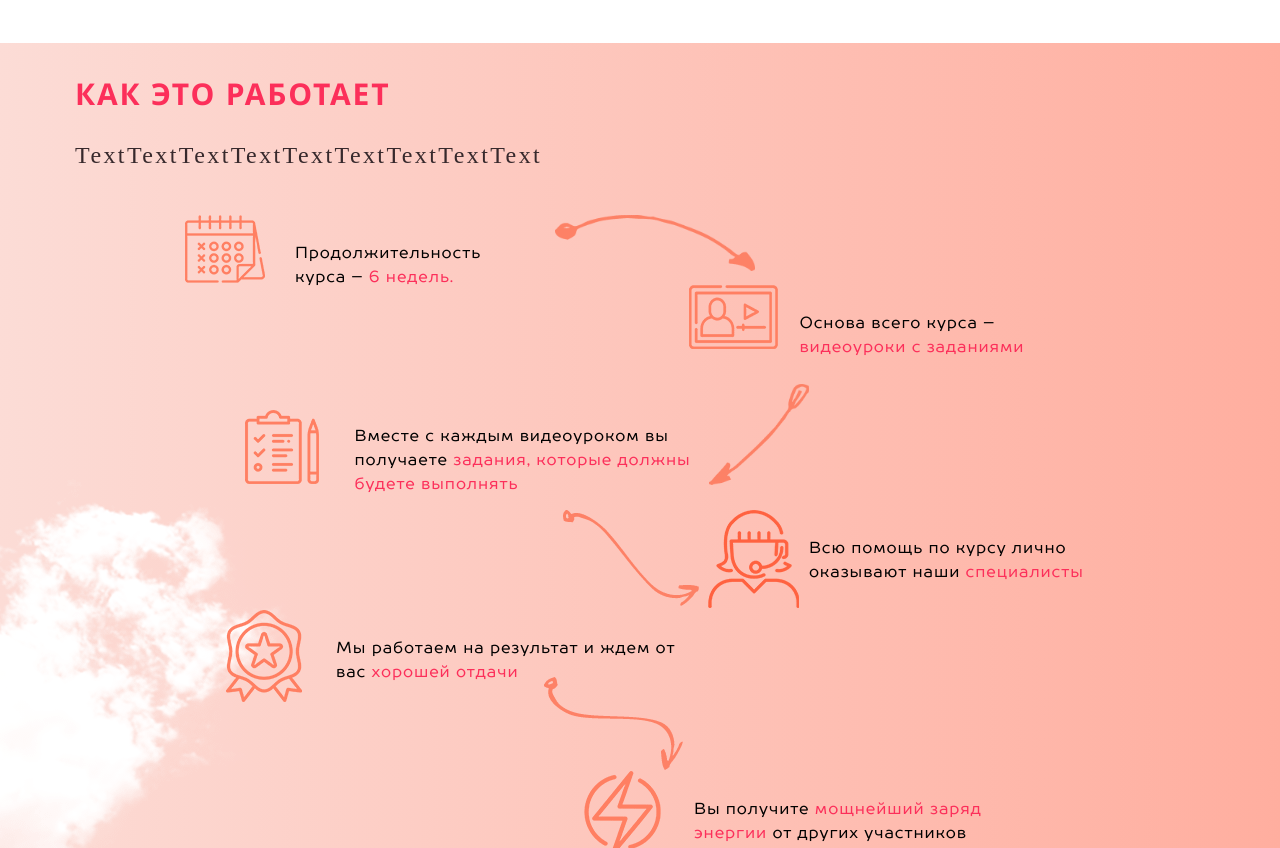
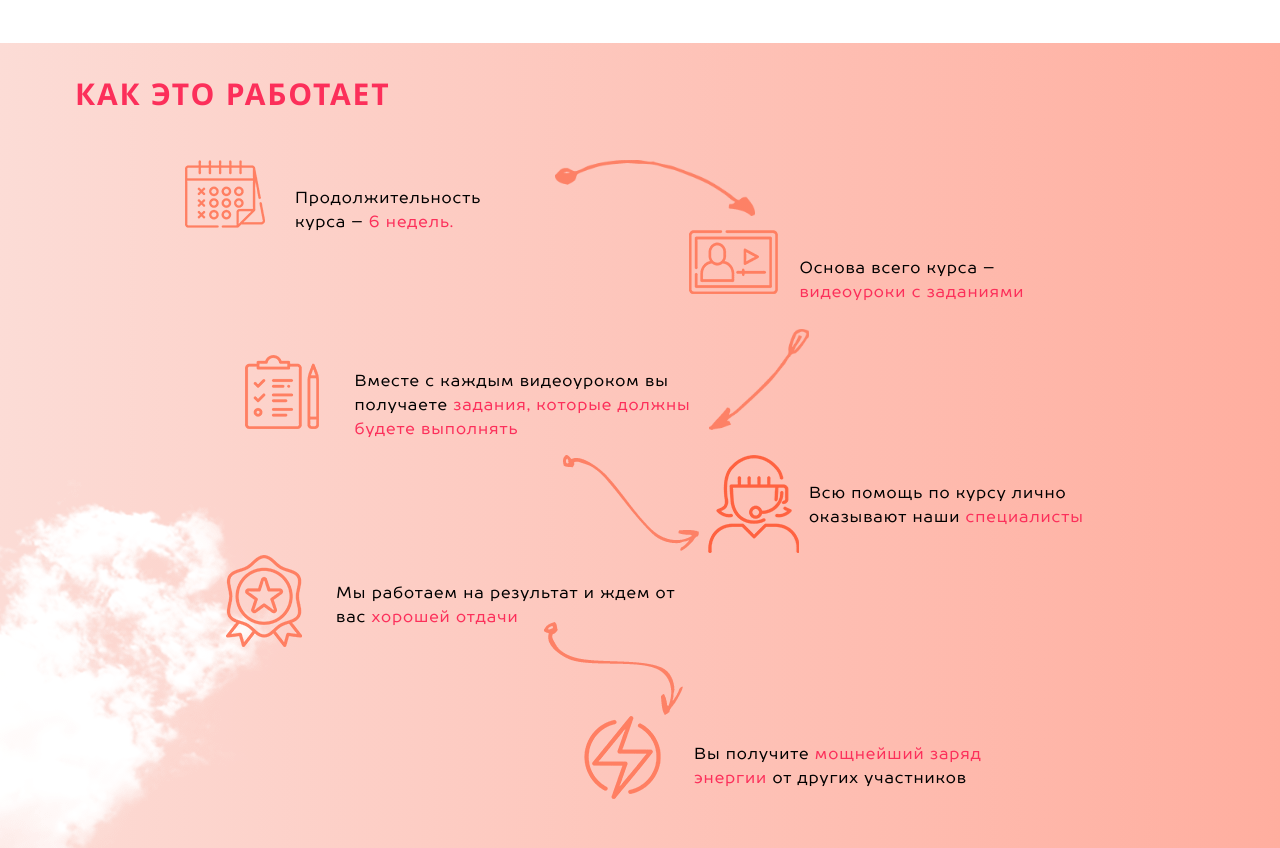
Before and after one commit to dellyn/Weight-loss-school-website, a plain HTML site: page index.html in a window 1280 px wide. Shown: the part 5260-6108 px from the top of the page. Drawn offline with nearby package versions, Linux system fonts and the light colour scheme.

Commit message:
Update index.html

```diff
--- a/index.html
+++ b/index.html
@@ -385,7 +385,7 @@
 	<section id="how" class="steps">
 		<div class="steps__wrap wrap">
 			<h2 class="steps__title">как это работает</h2>
-            <p class="steps__subtitle">TextTextTextTextTextTextTextTextText</p>
+            <p class="steps__subtitle"></p>
 			<ul class="steps__list">
 				<li class="steps__item">
 					<span></span>
```
